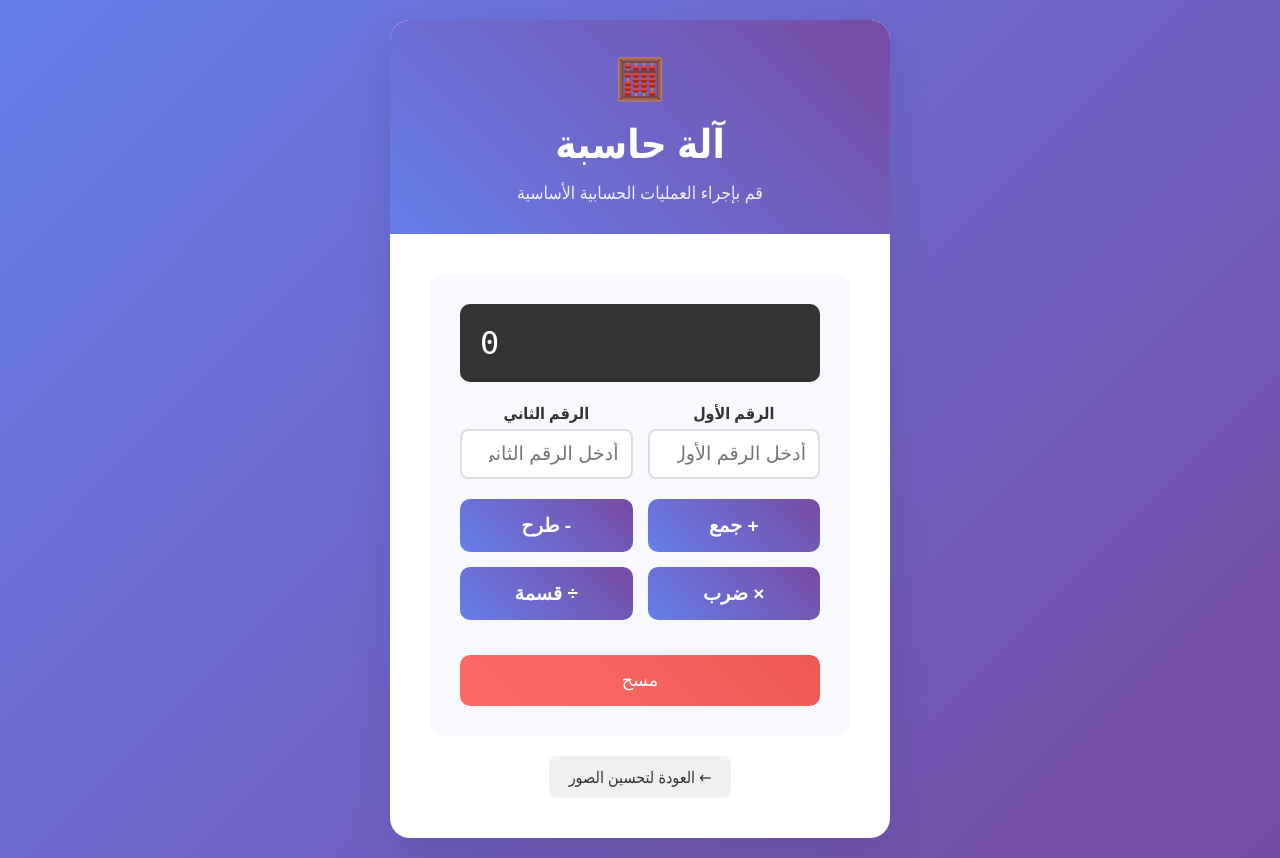
After one commit to aminess99/aminey, a Flask app: template templates/calculator.html in a window 1280 px wide. The commit adds this page. Run offline with Flask 3, Linux system fonts and the light colour scheme; the template is opened without the code that fills it, so the values that code supplies are empty.

Commit message:
Implement Arabic calculator website with full functionality
Co-authored-by: aminess99 <206089965+aminess99@users.noreply.github.com>

```diff
--- /dev/null
+++ b/templates/calculator.html
@@ -0,0 +1,312 @@
+<!DOCTYPE html>
+<html lang="ar" dir="rtl">
+<head>
+    <meta charset="UTF-8">
+    <meta name="viewport" content="width=device-width, initial-scale=1.0">
+    <title>آلة حاسبة</title>
+    <style>
+        * {
+            margin: 0;
+            padding: 0;
+            box-sizing: border-box;
+        }
+
+        body {
+            font-family: 'Segoe UI', Tahoma, Geneva, Verdana, sans-serif;
+            background: linear-gradient(135deg, #667eea 0%, #764ba2 100%);
+            min-height: 100vh;
+            padding: 20px;
+        }
+
+        .container {
+            max-width: 500px;
+            margin: 0 auto;
+            background: white;
+            border-radius: 20px;
+            box-shadow: 0 20px 40px rgba(0,0,0,0.1);
+            overflow: hidden;
+        }
+
+        .header {
+            background: linear-gradient(45deg, #667eea, #764ba2);
+            color: white;
+            padding: 30px;
+            text-align: center;
+        }
+
+        .header h1 {
+            font-size: 2.5rem;
+            margin-bottom: 10px;
+        }
+
+        .header p {
+            font-size: 1.1rem;
+            opacity: 0.9;
+        }
+
+        .content {
+            padding: 40px;
+        }
+
+        .calculator {
+            background: #f8f9ff;
+            border-radius: 15px;
+            padding: 30px;
+            text-align: center;
+        }
+
+        .display {
+            background: #333;
+            color: white;
+            padding: 20px;
+            border-radius: 10px;
+            margin-bottom: 20px;
+            font-size: 2rem;
+            text-align: right;
+            font-family: monospace;
+            min-height: 60px;
+            display: flex;
+            align-items: center;
+            justify-content: flex-end;
+        }
+
+        .input-section {
+            display: grid;
+            grid-template-columns: 1fr 1fr;
+            gap: 15px;
+            margin-bottom: 20px;
+        }
+
+        .input-group {
+            display: flex;
+            flex-direction: column;
+            align-items: center;
+        }
+
+        .input-group label {
+            font-weight: bold;
+            margin-bottom: 5px;
+            color: #333;
+        }
+
+        .input-group input {
+            padding: 12px;
+            border: 2px solid #ddd;
+            border-radius: 8px;
+            font-size: 1.2rem;
+            width: 100%;
+            text-align: center;
+            transition: border-color 0.3s ease;
+        }
+
+        .input-group input:focus {
+            outline: none;
+            border-color: #667eea;
+            box-shadow: 0 0 0 3px rgba(102,126,234,0.1);
+        }
+
+        .operations {
+            display: grid;
+            grid-template-columns: repeat(2, 1fr);
+            gap: 15px;
+            margin-bottom: 20px;
+        }
+
+        .op-btn {
+            background: linear-gradient(45deg, #667eea, #764ba2);
+            color: white;
+            border: none;
+            padding: 15px 20px;
+            border-radius: 10px;
+            font-size: 1.2rem;
+            cursor: pointer;
+            transition: all 0.3s ease;
+            font-weight: bold;
+        }
+
+        .op-btn:hover {
+            transform: translateY(-2px);
+            box-shadow: 0 5px 15px rgba(102,126,234,0.3);
+        }
+
+        .op-btn:active {
+            transform: translateY(0);
+        }
+
+        .clear-btn {
+            background: linear-gradient(45deg, #ff6b6b, #ee5a52);
+            color: white;
+            border: none;
+            padding: 15px 30px;
+            border-radius: 10px;
+            font-size: 1.1rem;
+            cursor: pointer;
+            transition: all 0.3s ease;
+            width: 100%;
+            margin-top: 15px;
+        }
+
+        .clear-btn:hover {
+            transform: translateY(-2px);
+            box-shadow: 0 5px 15px rgba(255,107,107,0.3);
+        }
+
+        .nav-link {
+            display: inline-block;
+            margin-top: 20px;
+            padding: 10px 20px;
+            background: #f0f0f0;
+            color: #333;
+            text-decoration: none;
+            border-radius: 8px;
+            transition: background 0.3s ease;
+        }
+
+        .nav-link:hover {
+            background: #e0e0e0;
+        }
+
+        .error {
+            color: #ff4757;
+            background: #ffe3e3;
+            padding: 10px;
+            border-radius: 8px;
+            margin-top: 15px;
+            display: none;
+        }
+
+        @media (max-width: 768px) {
+            .container {
+                margin: 10px;
+                border-radius: 15px;
+            }
+
+            .header h1 {
+                font-size: 2rem;
+            }
+
+            .content {
+                padding: 20px;
+            }
+
+            .operations {
+                grid-template-columns: 1fr;
+            }
+        }
+    </style>
+</head>
+<body>
+    <div class="container">
+        <div class="header">
+            <h1>🧮</h1>
+            <h1>آلة حاسبة</h1>
+            <p>قم بإجراء العمليات الحسابية الأساسية</p>
+        </div>
+
+        <div class="content">
+            <div class="calculator">
+                <div class="display" id="display">0</div>
+
+                <div class="input-section">
+                    <div class="input-group">
+                        <label for="num1">الرقم الأول</label>
+                        <input type="number" id="num1" placeholder="أدخل الرقم الأول">
+                    </div>
+                    <div class="input-group">
+                        <label for="num2">الرقم الثاني</label>
+                        <input type="number" id="num2" placeholder="أدخل الرقم الثاني">
+                    </div>
+                </div>
+
+                <div class="operations">
+                    <button class="op-btn" onclick="performOperation('add')">+ جمع</button>
+                    <button class="op-btn" onclick="performOperation('subtract')">- طرح</button>
+                    <button class="op-btn" onclick="performOperation('multiply')">× ضرب</button>
+                    <button class="op-btn" onclick="performOperation('divide')">÷ قسمة</button>
+                </div>
+
+                <button class="clear-btn" onclick="clearCalculator()">مسح</button>
+
+                <div class="error" id="error"></div>
+            </div>
+
+            <div style="text-align: center;">
+                <a href="/" class="nav-link">← العودة لتحسين الصور</a>
+            </div>
+        </div>
+    </div>
+
+    <script>
+        function performOperation(operation) {
+            const num1 = document.getElementById('num1').value;
+            const num2 = document.getElementById('num2').value;
+            const display = document.getElementById('display');
+            const errorDiv = document.getElementById('error');
+
+            // إخفاء رسائل الخطأ السابقة
+            errorDiv.style.display = 'none';
+
+            // التحقق من إدخال الأرقام
+            if (!num1 || !num2) {
+                showError('يرجى إدخال كلا الرقمين');
+                return;
+            }
+
+            // إرسال طلب للخادم
+            fetch('/calculate', {
+                method: 'POST',
+                headers: {
+                    'Content-Type': 'application/json',
+                },
+                body: JSON.stringify({
+                    operation: operation,
+                    num1: parseFloat(num1),
+                    num2: parseFloat(num2)
+                })
+            })
+            .then(response => response.json())
+            .then(data => {
+                if (data.error) {
+                    showError(data.error);
+                } else {
+                    display.textContent = formatResult(data.result);
+                }
+            })
+            .catch(error => {
+                showError('خطأ في الاتصال بالخادم');
+                console.error('Error:', error);
+            });
+        }
+
+        function formatResult(result) {
+            // تنسيق النتيجة لعرض الأرقام العشرية بشكل مناسب
+            if (Number.isInteger(result)) {
+                return result.toString();
+            } else {
+                return parseFloat(result.toFixed(8)).toString();
+            }
+        }
+
+        function clearCalculator() {
+            document.getElementById('num1').value = '';
+            document.getElementById('num2').value = '';
+            document.getElementById('display').textContent = '0';
+            document.getElementById('error').style.display = 'none';
+        }
+
+        function showError(message) {
+            const errorDiv = document.getElementById('error');
+            errorDiv.textContent = message;
+            errorDiv.style.display = 'block';
+        }
+
+        // إضافة مستمع للأحداث للضغط على Enter
+        document.addEventListener('keypress', function(event) {
+            if (event.key === 'Enter') {
+                // تنفيذ آخر عملية تم النقر عليها (افتراضياً الجمع)
+                performOperation('add');
+            }
+        });
+    </script>
+</body>
+</html>
--- a/templates/enhance.html
+++ b/templates/enhance.html
@@ -321,6 +321,12 @@
                 </div>
             </form>
 
+            <div style="text-align: center; margin-top: 20px;">
+                <a href="/calculator" style="display: inline-block; padding: 12px 25px; background: linear-gradient(45deg, #28a745, #20c997); color: white; text-decoration: none; border-radius: 25px; font-weight: bold; transition: all 0.3s ease;" onmouseover="this.style.transform='translateY(-2px)'; this.style.boxShadow='0 8px 20px rgba(40,167,69,0.3)';" onmouseout="this.style.transform='translateY(0)'; this.style.boxShadow='none';">
+                    🧮 آلة حاسبة
+                </a>
+            </div>
+
             <div class="progress-bar" id="progress-bar">
                 <div class="progress-fill" id="progress-fill"></div>
             </div>
```
Also changed, not shown: enhance_app.py (+36 -0 lines).
